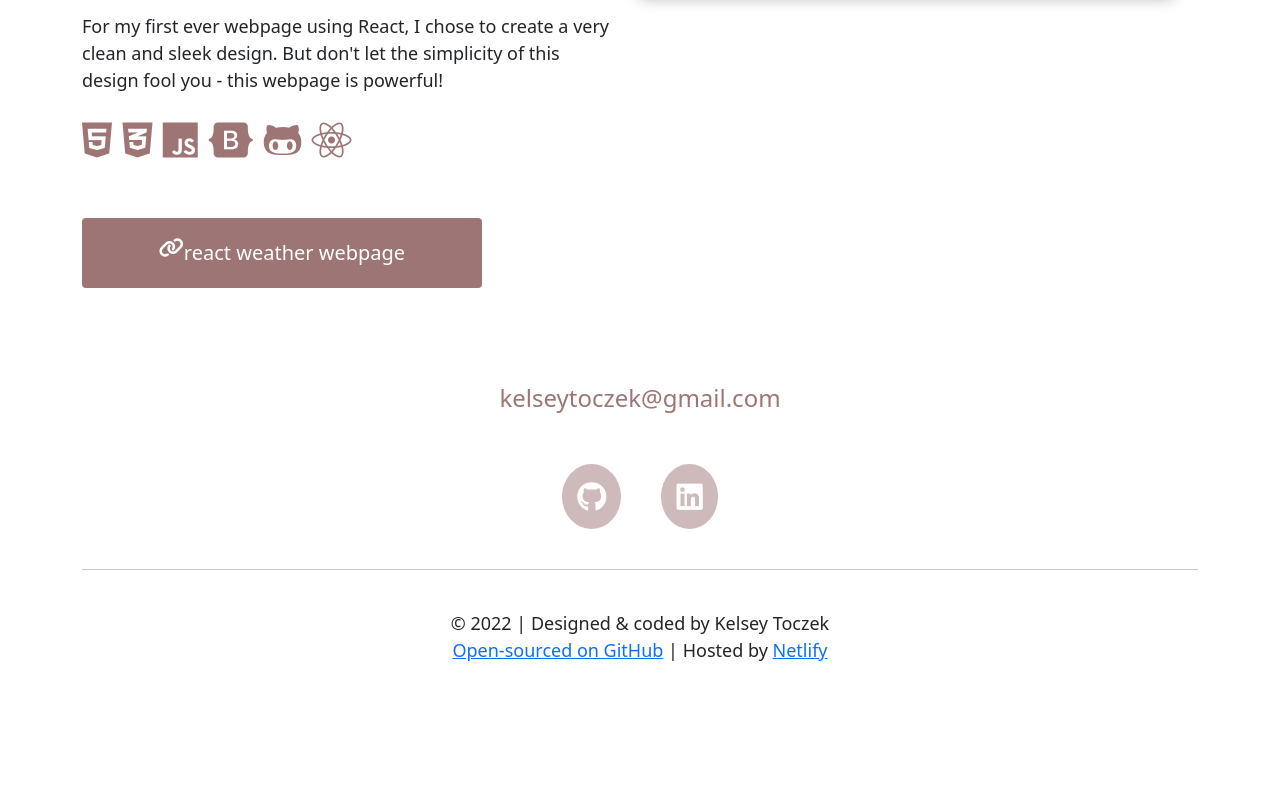
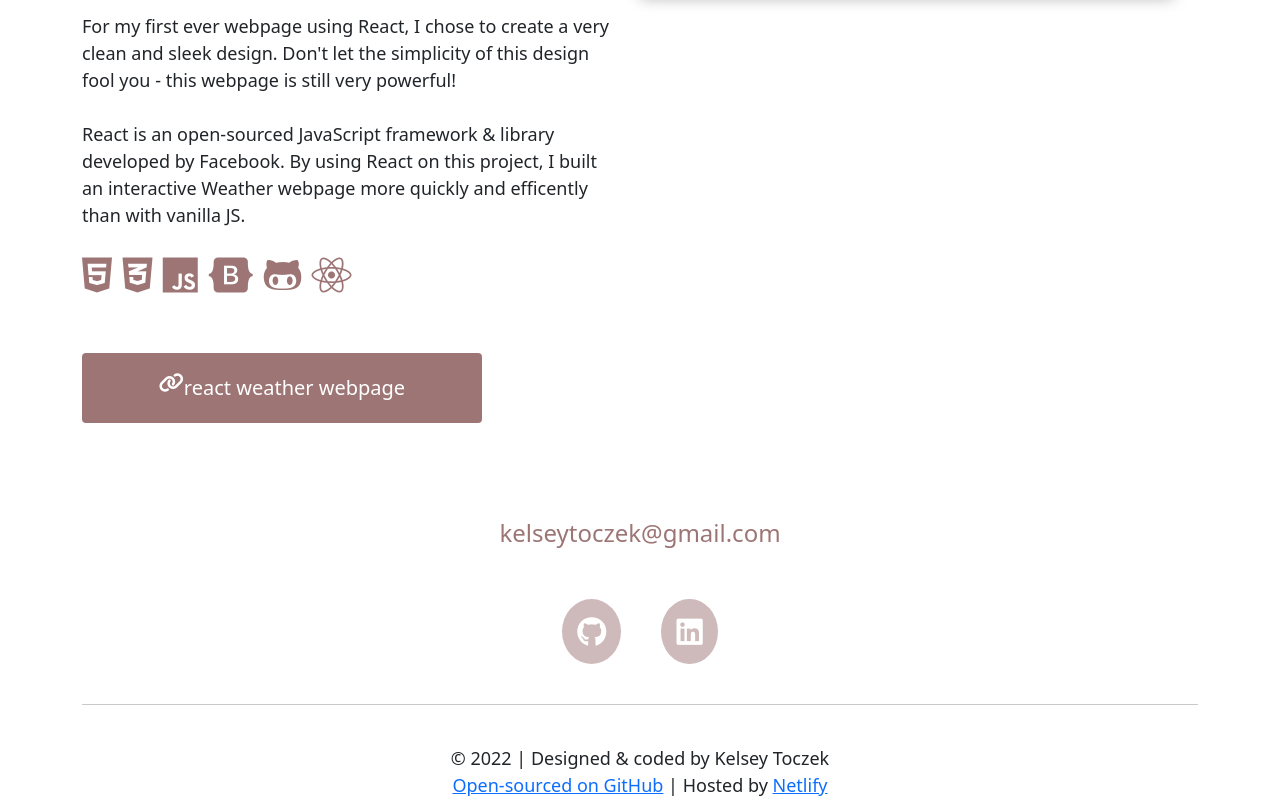
Before and after one commit to kelseytoczek/Portfolio-SheCodes, a plain HTML site: page index.html in a window 1280 px wide. Shown: the part 2302-3112 px from the top of the page. Before the commit the page ends 3006 px from the top, so only its background shows below. Drawn offline with nearby package versions, Linux system fonts and the light colour scheme; a web font is replaced by a local one.

Commit message:
react desc updated on index

```diff
--- a/index.html
+++ b/index.html
@@ -241,8 +241,11 @@
             <h2 class="mb-3">React Weather Webpage</h2>
             <p>
               For my first ever webpage using React, I chose to create a very
-              clean and sleek design. But don't let the simplicity of this
-              design fool you - this webpage is powerful!
+              clean and sleek design. Don't let the simplicity of this
+              design fool you - this webpage is still very powerful!<br/><br/>
+              React is an open-sourced JavaScript framework & library developed by Facebook. By using React on this project, I built an interactive Weather webpage more quickly and efficently than with vanilla JS.
+
+
             </p>
             <div class="tool-list mb-3">
               <i class="fab fa-html5" aria-hidden="true"></i>
```
Also changed, not shown: 1 other file.
